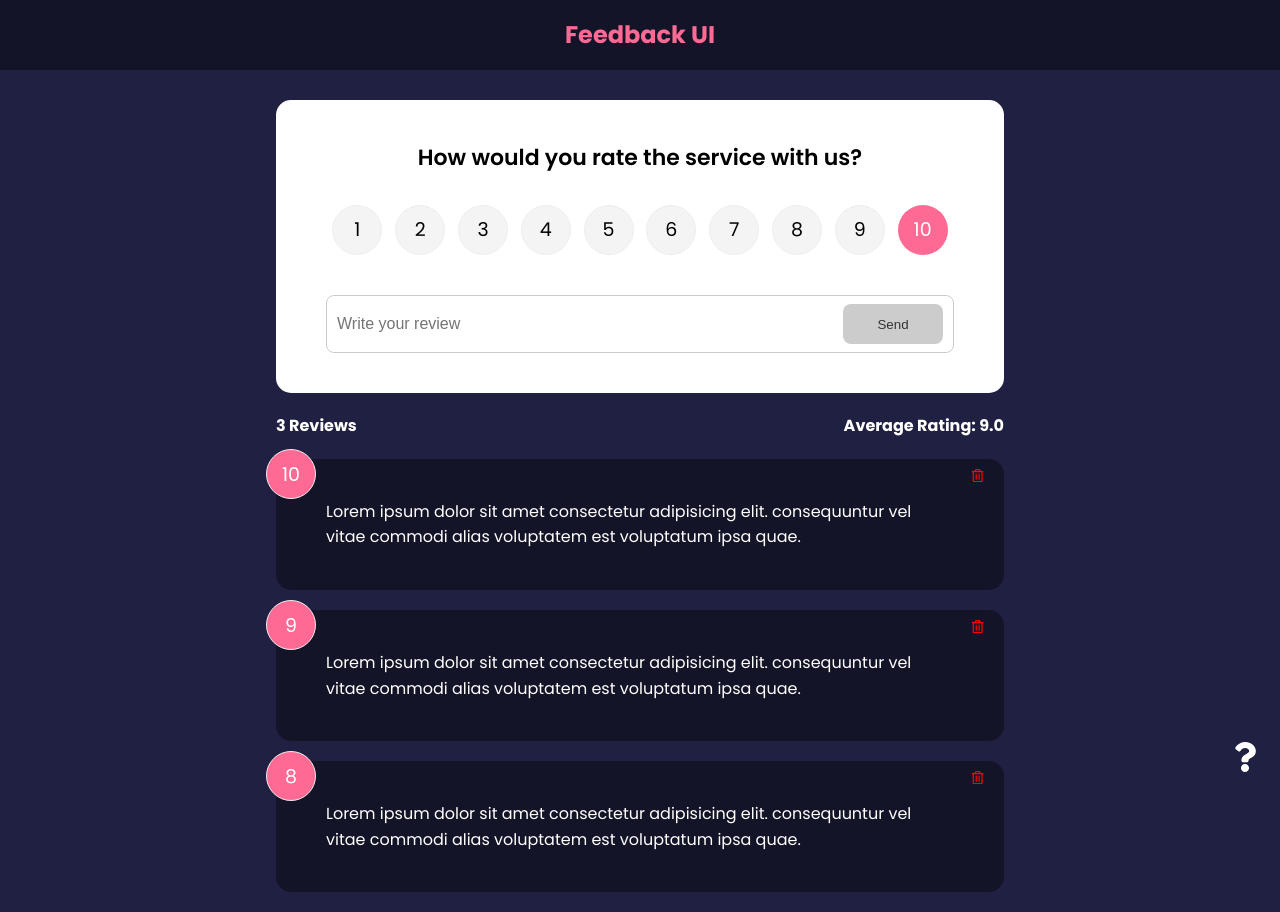
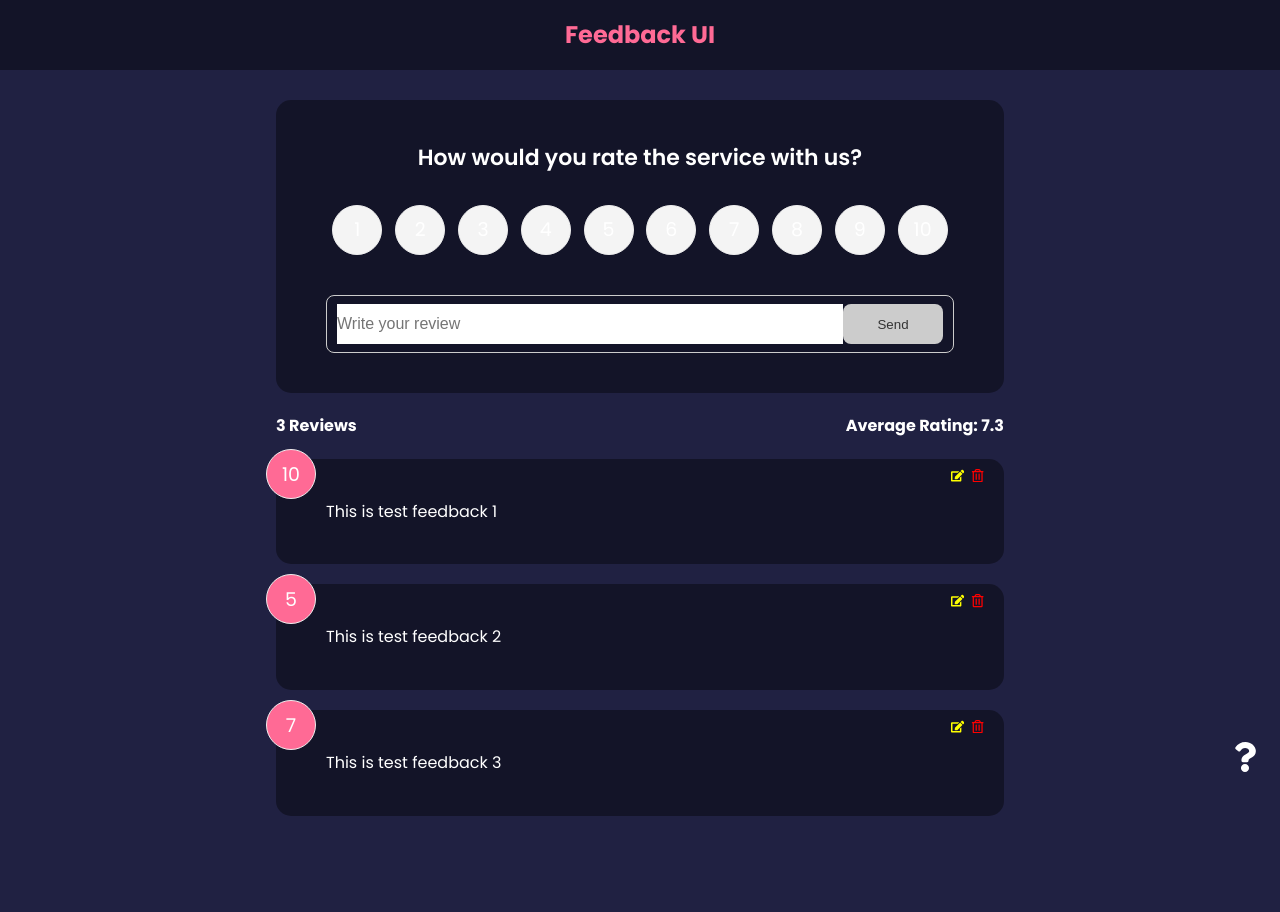
Before and after one commit to jisooyu/yu-feedback-app, a React (Create React App) app: page / in a window 1280 px wide. After the commit the page ends 836 px from the top, so only its background shows below. Built offline with nearby package versions, Linux system fonts and the light colour scheme; the HTML template or start-up script is replaced by a standard one.

Commit message:
add the editing and the useEffect

```diff
--- a/src/App.js
+++ b/src/App.js
@@ -1,29 +1,18 @@
-import { useState } from 'react';
+import React from 'react';
 import { BrowserRouter as Router, Routes, Route } from 'react-router-dom';
-import { v4 as uuidv4 } from 'uuid';
+
 import Header from './components/Header';
 import AboutPage from './components/pages/AboutPage';
+import { FeedbackProvider } from './context/FeedbackContext';
 import Post from './components/Post';
-import FeedbackData from './data/FeedbackData';
 import FeedbackList from './components/FeedbackList';
 import FeedbackStats from './components/FeedbackStats';
 import FeedbackForm from './components/FeedbackForm';
 import AboutIconLink from './components/AboutIconLink';
 
 function App() {
-  const [feedback, setFeedback] = useState(FeedbackData);
-
-  const deleteFeedback = (id) => {
-    if (window.confirm('Are you want to delete ?'))
-      setFeedback(feedback.filter((item) => item.id !== id));
-  };
-
-  const addFeedback = (newFeedback) => {
-    newFeedback.id = uuidv4();
-    setFeedback([newFeedback, ...feedback]);
-  };
-
   return (
+    <FeedbackProvider>
       <Router>
         <Header />
         <div className='container'>
@@ -33,12 +22,9 @@
               path='/'
               element={
                 <>
-                <FeedbackForm handleAdd={addFeedback} />
-                <FeedbackStats feedback={feedback} />
-                <FeedbackList
-                  feedback={feedback}
-                  handleDelete={deleteFeedback}
-                />
+                  <FeedbackForm />
+                  <FeedbackStats />
+                  <FeedbackList />
                   <AboutIconLink />
                 </>
               }></Route>
@@ -47,6 +33,7 @@
           </Routes>
         </div>
       </Router>
+    </FeedbackProvider>
   );
 }
 
--- a/src/components/FeedbackForm.jsx
+++ b/src/components/FeedbackForm.jsx
@@ -1,14 +1,24 @@
-import React , {useState} from 'react';
+import React , {useState, useContext, useEffect} from 'react';
+
+import FeedbackContext from '../context/FeedbackContext';
 import Card from './shared/Card'
 import Button from './shared/Button'
 import RatingSelect  from './RatingSelect';
 
-const FeedbackForm = ({handleAdd}) => {
-
+const FeedbackForm = () => {
   const [text, setText] = useState('')
   const [rating, setRating] = useState(10)
   const [btnDisabled, setBtnDisabled] = useState(true)
   const [message, setMessage] = useState('')
+  const {addFeedback, feedbackEdited} = useContext(FeedbackContext)
+
+  useEffect(()=> {
+    if (feedbackEdited.edit === true){
+      setBtnDisabled(false)
+      setText(feedbackEdited.item.text)
+      setRating(feedbackEdited.item.rating)
+    }
+  }, [feedbackEdited])
 
   const handleTextChange =(e) => {
     if(text === '' ){
@@ -23,6 +33,7 @@
     }
     setText(e.target.value)
   }
+
   const handleSubmit = (e) => {
     e.preventDefault(e)
     if (text.trim().length > 10){
@@ -30,7 +41,7 @@
         text,
         rating
       }
-      handleAdd(newFeedback)
+      addFeedback(newFeedback)
       setText('')
       setRating('')
     }
--- a/src/components/FeedbackItem.js
+++ b/src/components/FeedbackItem.js
@@ -1,14 +1,19 @@
-import React from 'react';
-import { FaRegTrashAlt } from 'react-icons/fa';
+import React, { useContext } from 'react';
+import FeedbackContext from '../context/FeedbackContext';
+import { FaRegTrashAlt, FaEdit } from 'react-icons/fa';
 import Card from './shared/Card';
 
-const FeedbackItem = ({ item, handleDelete }) => {
-  console.log(item);
+const FeedbackItem = ({ item }) => {
+  const { deleteFeedback, editFeedback } = useContext(FeedbackContext);
+
   return (
     <Card reverse={true}>
       <div className='num-display'>{item.rating}</div>
-      <button onClick={() => handleDelete(item.id)} className='close'>
+      <button onClick={() => deleteFeedback(item.id)} className='close'>
         <FaRegTrashAlt color='red' />
+      </button>
+      <button className='edit' onClick={() => editFeedback(item)}>
+        <FaEdit color='yellow' />
       </button>
       <div className='text-display'>{item.text}</div>
     </Card>
--- a/src/components/FeedbackList.js
+++ b/src/components/FeedbackList.js
@@ -1,7 +1,12 @@
+import { useContext } from 'react';
 import { motion, AnimatePresence } from 'framer-motion';
+
+import FeedbackContext from '../context/FeedbackContext';
 import FeedbackItem from './FeedbackItem';
 
-const FeedbackList = ({ feedback, handleDelete }) => {
+const FeedbackList = () => {
+  const { feedback } = useContext(FeedbackContext);
+
   if (!feedback || feedback.length === 0) {
     return <p>No Feedback Yet</p>;
   }
@@ -14,23 +19,12 @@
             initial={{ opacity: 0 }}
             animate={{ opacity: 1 }}
             exit={{ opacity: 0 }}>
-            <FeedbackItem
-              key={item.id}
-              item={item}
-              handleDelete={handleDelete}
-            />
+            <FeedbackItem key={item.id} item={item} />
           </motion.div>
         ))}
       </div>
     </AnimatePresence>
   );
-  // return (
-  //   <div className='feedback-list'>
-  //     {feedback.map((item) => (
-  //       <FeedbackItem key={item.id} item={item} handleDelete={handleDelete} />
-  //     ))}
-  //   </div>
-  // );
 };
 
 export default FeedbackList;
--- a/src/components/FeedbackStats.js
+++ b/src/components/FeedbackStats.js
@@ -1,6 +1,8 @@
-import React from 'react';
+import React, { useContext } from 'react';
+import FeedbackContext from '../context/FeedbackContext';
 
-const FeedbackStats = ({ feedback }) => {
+const FeedbackStats = () => {
+  const { feedback } = useContext(FeedbackContext);
   let average =
     feedback.reduce((acc, cur) => {
       return acc + cur.rating;
--- a/src/components/RatingSelect.jsx
+++ b/src/components/RatingSelect.jsx
@@ -1,8 +1,15 @@
-import React, {useState} from 'react';
+import React, {useState, useContext, useEffect} from 'react';
+import FeedbackContext from '../context/FeedbackContext'
 
 const RatingSelect = ({ select}) => {
 
+    const {feedbackEdited} = useContext(FeedbackContext)
+
     const [selected, setSelected] = useState(10)
+
+    useEffect(()=> {
+        setSelected(feedbackEdited.item.rating)
+    }, [feedbackEdited])
 
     const handleChange = (e) => {
         setSelected(+e.currentTarget.value)
--- a/src/components/shared/Card.jsx
+++ b/src/components/shared/Card.jsx
@@ -14,7 +14,7 @@
 };
 
 Card.defaultProps = {
-    reverse: false
+    reverse: true
 }
 
 export default Card;
--- /dev/null
+++ b/src/context/FeedbackContext.js
@@ -0,0 +1,64 @@
+import React, { useState, createContext } from 'react';
+import { v4 as uuidv4 } from 'uuid';
+
+const FeedbackContext = createContext();
+
+export const FeedbackProvider = ({ children }) => {
+  const [feedback, setFeedback] = useState([
+    {
+      id: 1,
+      text: 'This is test feedback 1',
+      rating: 10,
+    },
+    {
+      id: 2,
+      text: 'This is test feedback 2',
+      rating: 5,
+    },
+    {
+      id: 3,
+      text: 'This is test feedback 3',
+      rating: 7,
+    },
+  ]);
+
+  const [feedbackEdited, setFeedbackEdited] = useState({
+    item: {},
+    edit: false,
+  });
+
+  // add feedback
+  const addFeedback = (newFeedback) => {
+    newFeedback.id = uuidv4();
+    setFeedback([newFeedback, ...feedback]);
+  };
+
+  // delete feedback
+  const deleteFeedback = (id) => {
+    if (window.confirm('Are you want to delete ?'))
+      setFeedback(feedback.filter((item) => item.id !== id));
+  };
+
+  // edit feedback
+  const editFeedback = (item) => {
+    setFeedbackEdited({
+      item,
+      edit: true,
+    });
+  };
+  return (
+    <FeedbackContext.Provider
+      value={{
+        feedback,
+        deleteFeedback,
+        addFeedback,
+        editFeedback,
+        feedbackEdited,
+      }}>
+      {' '}
+      {children}{' '}
+    </FeedbackContext.Provider>
+  );
+};
+
+export default FeedbackContext;
```
Lines whose indentation alone changed are shown as unchanged.
